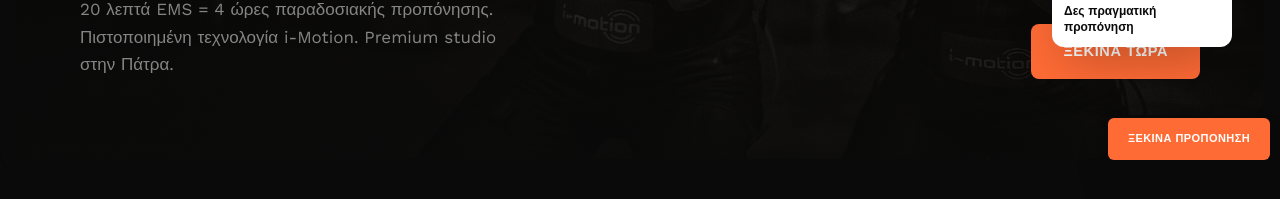
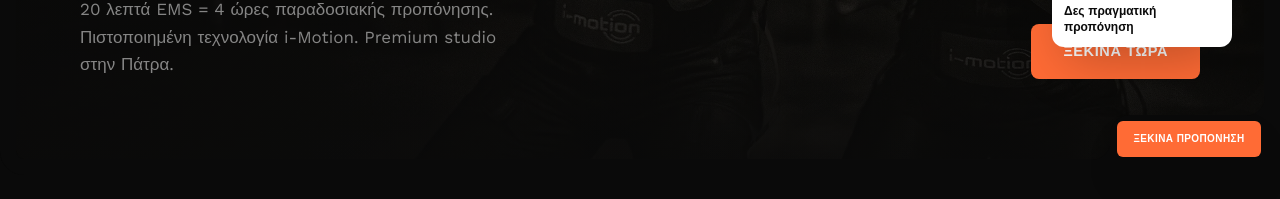
Before and after one commit to Movus-Studio/MOVUS-website, a Next.js app: page / in a window 1280 px wide. Shown: the part 625-824 px from the top of the page. Built offline with nearby package versions, Linux system fonts and the light colour scheme.

Commit message:
Decrease CTA button physical footprint to accommodate slimmer island

```diff
--- a/app/layout.tsx
+++ b/app/layout.tsx
@@ -98,7 +98,7 @@ export default function RootLayout({
             href="https://booking.movus.gr"
             target="_blank"
             rel="noopener noreferrer"
-            className="pointer-events-auto btn-primary !rounded-md !text-[10px] md:!text-[11px] !py-2.5 md:!py-3 !px-4 md:!px-5 shadow-2xl hover:scale-105 transition-transform whitespace-nowrap"
+            className="pointer-events-auto btn-primary !rounded-md !text-[9px] md:!text-[10px] tracking-tight !py-2 md:!py-2.5 !px-3 md:!px-4 shadow-2xl hover:scale-105 transition-transform whitespace-nowrap"
           >
             ΞΕΚΙΝΑ ΠΡΟΠΟΝΗΣΗ
           </a>
```
